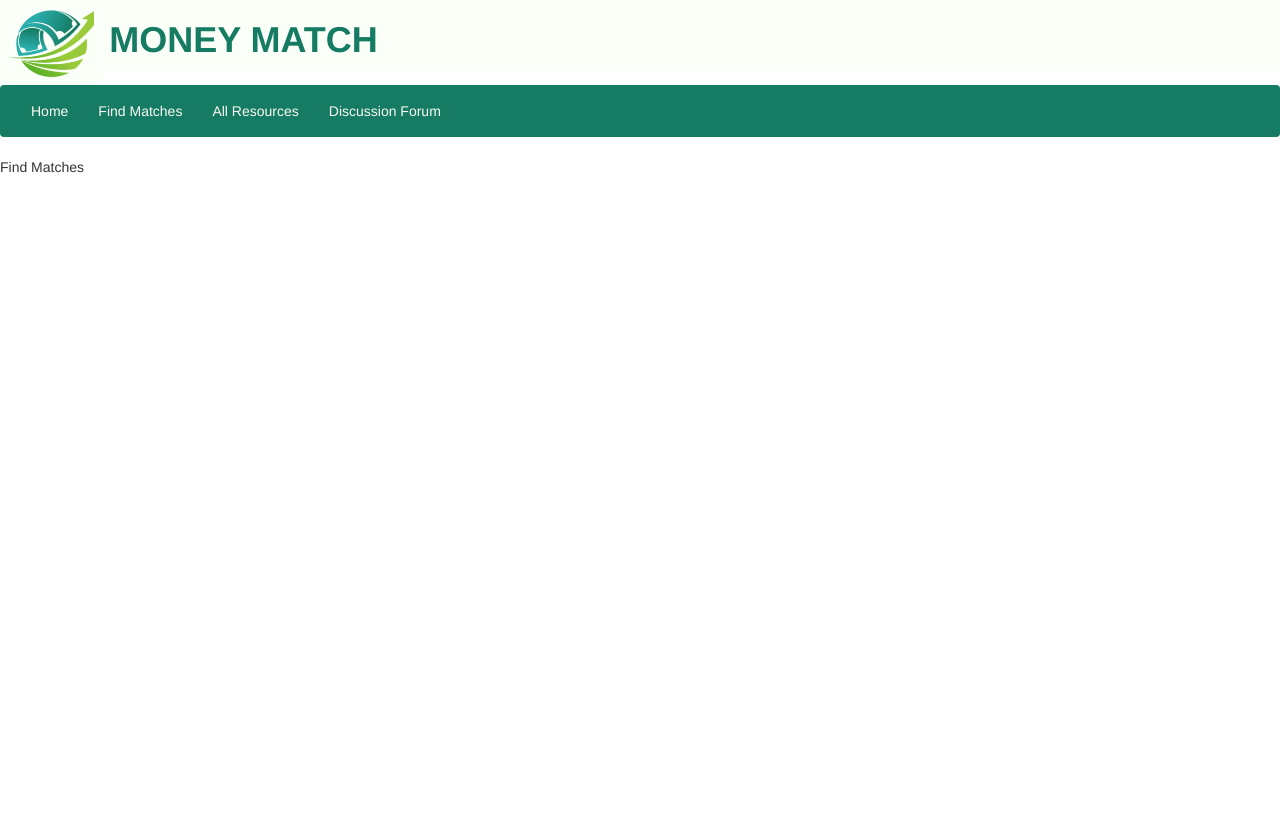
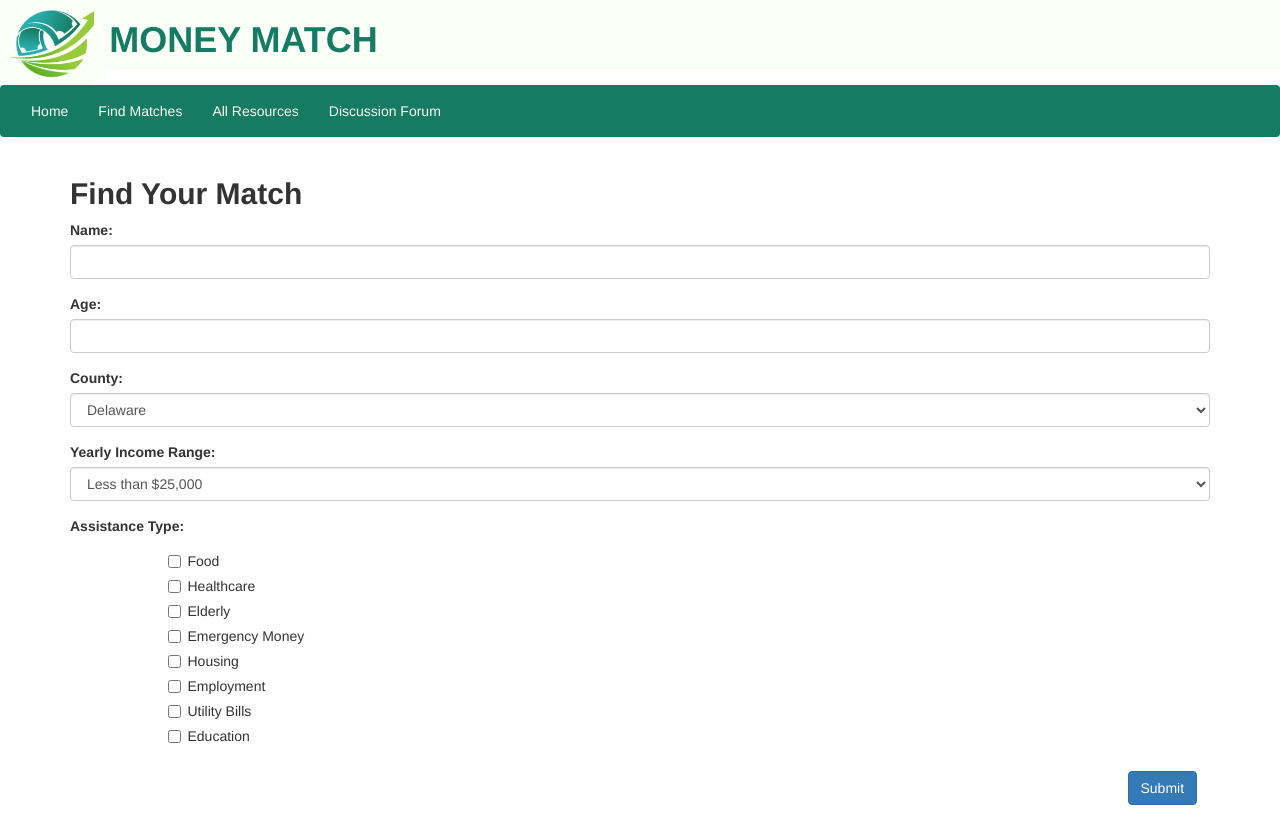
Before and after one commit to beniabra/henhacks, a Django app: page /find_matches in a window 1280 px wide. Before the commit the page ends 173 px from the top, so only its background shows below. Run offline with Django 4.2, Linux system fonts and the light colour scheme; some libraries are stand-ins or nearby versions.

Commit message:
completed matches form and home page

```diff
--- a/finance_resources/templates/finance_resources/all_resources.html
+++ b/finance_resources/templates/finance_resources/all_resources.html
@@ -3,12 +3,13 @@
 {% block title %}All Resources{% endblock %}
 
 {% block content %}
+    <h2 style="text-align: center"><b>All Resources</b></h2>
     {% for resource in resources %}
     <div class="container">
         <div class="panel panel-default">
             <div class="panel-body">
                 <div class="col-sm-10">
-                    <h4>{{resource.title}}</h4>
+                    <h4 style="color: #157b62"><b>{{resource.title}}</b></h4>
                     <h4><small>{{resource.contact_num}}</small></h4>
                     <p>{{resource.description}}</p>
                 </div>
--- a/finance_resources/templates/finance_resources/find_matches.html
+++ b/finance_resources/templates/finance_resources/find_matches.html
@@ -2,4 +2,71 @@
 
 {% block title %}Find Matches{% endblock %}
 
-{% block content %}Find Matches{% endblock %}
+{% block content %}
+    <div class="container">
+        <h2><b>Find Your Match</b></h2>
+        <div class="form-group">
+            <label for="usr">Name:</label>
+            <input type="text" class="form-control" id="usr">
+        </div>
+        <div class="form-group">
+            <label for="usr">Age:</label>
+            <input type="text" class="form-control" id="usr">
+        </div>
+        <div class="form-group">
+            <label for="usr">County:</label>
+            <select id="status" class="form-control" name="status">
+                <option>Delaware</option>
+                <option>New Castle</option>
+                <option>Kent</option>
+                <option>Sussex</option>
+            </select>
+        </div>
+        <div class="form-group">
+            <label for="usr">Yearly Income Range:</label>
+            <select id="status" class="form-control" name="status">
+                <option>Less than $25,000</option>
+                <option>$25,000 to $50,000</option>
+                <option>More than $50,000</option>
+            </select>
+        </div>
+        <div class="form-group">
+            <label for="usr">Assistance Type:</label>
+            <div class="row">
+                <div class="col-sm-1"></div>
+                <div class="col-sm-2">
+                    <div class="checkbox">
+                        <label><input type="checkbox" value="">Food</label>
+                    </div>
+                    <div class="checkbox">
+                        <label><input type="checkbox" value="">Healthcare</label>
+                    </div>
+                    <div class="checkbox">
+                        <label><input type="checkbox" value="">Elderly</label>
+                    </div>
+                    <div class="checkbox">
+                        <label><input type="checkbox" value="">Emergency Money</label>
+                    </div>
+                    <div class="checkbox">
+                        <label><input type="checkbox" value="">Housing</label>
+                    </div>
+                    <div class="checkbox">
+                        <label><input type="checkbox" value="">Employment</label>
+                    </div>
+                    <div class="checkbox">
+                        <label><input type="checkbox" value="">Utility Bills</label>
+                    </div>
+                    <div class="checkbox">
+                        <label><input type="checkbox" value="">Education</label>
+                    </div>
+                </div>
+            </div>
+        </div>
+        <div class="row">
+            <div class="col-sm-11"></div>
+                <button class="btn btn-primary" type="button">Submit</button>
+            </div>
+        </div>
+        <br>
+    </div>
+{% endblock %}
```
Also changed, not shown: finance_resources/templates/finance_resources/home.html (+17 -1 lines).
